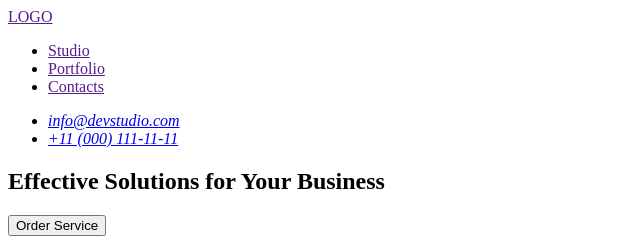
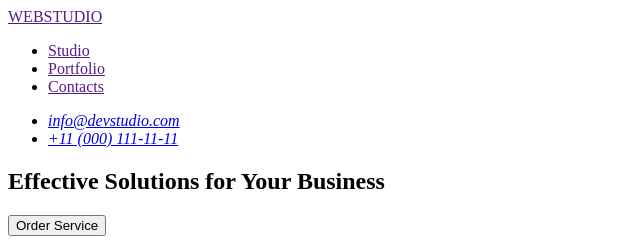
Before and after one commit to vahitemre/goit-markup-hw-01, a plain HTML site: page index.html in a window 1280 px wide. Shown: the top 240 px of the page, 0-640 px from the left. Drawn offline with Linux system fonts and the light colour scheme.

Commit message:
add changes

```diff
--- a/index.html
+++ b/index.html
@@ -8,7 +8,7 @@
   <body>
     <header>
       <!-- Logo Başlangıcı-->
-      <a href="">LOGO</a>
+      <a href="">WEBSTUDIO</a>
       <!-- Logo Sonu-->
 
       <!-- Menü Başlangıcı-->
```
